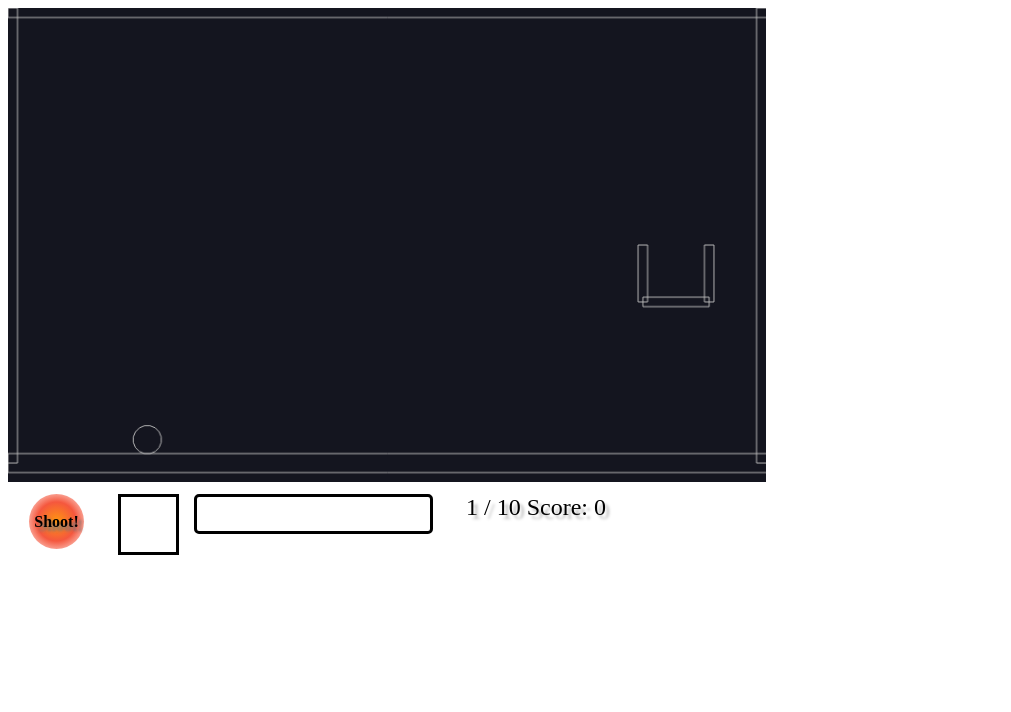
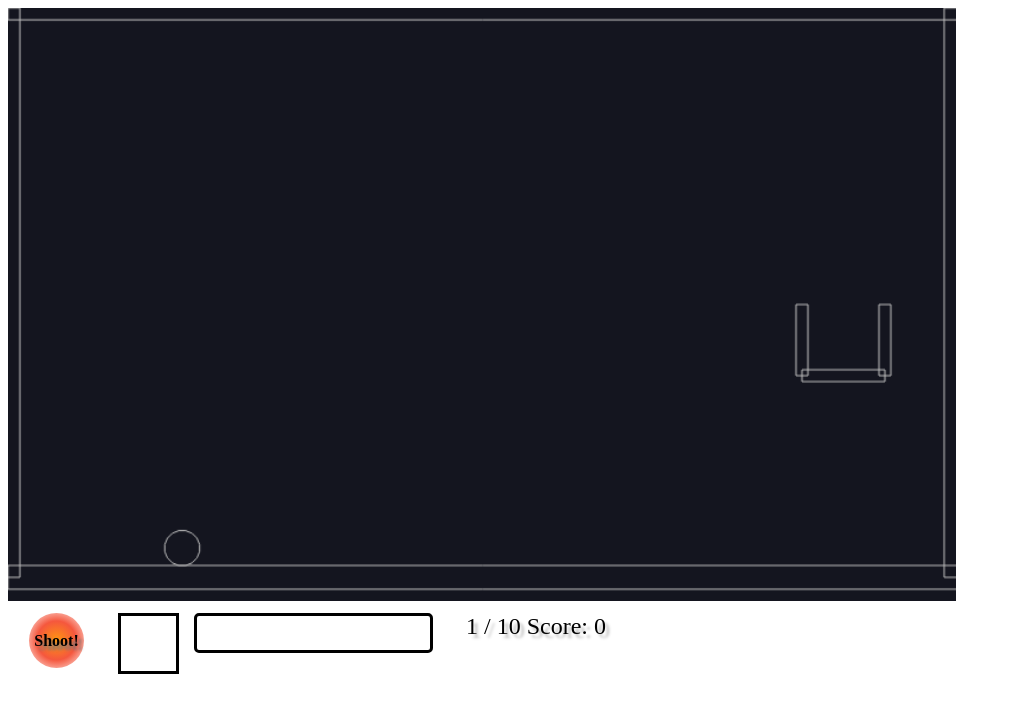
Before and after one commit to satoyuichi/FreeThrow, a website: page index.html in a window 1280 px wide. Shown: the whole page, without its empty margins (0-1011 px from the left). Drawn offline with nearby package versions, Linux system fonts and the light colour scheme.

Commit message:
Update layout.

```diff
--- a/index.html
+++ b/index.html
@@ -76,7 +76,7 @@
 	 });
 	 let canvas = document.querySelector ('#canvas_region canvas');
 	 canvas.setAttribute ('height', '500');
-	 canvas.style.width = '60%';
+	 canvas.style.width = '75%';
 
 	 let ball = Bodies.circle (400, STAGE_HEIGHT - 15, 15, { id: 'ball', restitution: 0.95, mass: 1.0, friction: 0.02 });
 	 let wallLeft = Bodies.rectangle (0, STAGE_HEIGHT / 2, WALL_THICKNESS, STAGE_HEIGHT, { isStatic: true });
--- a/main.css
+++ b/main.css
@@ -1,8 +1,9 @@
 #interface {
     position: relative;
     width: auto;
-    height: 89px;
+    height: 55px;
     margin: 8px;
+    -webkit-tap-highlight-color: rgba(0,0,0,0);
 }
 
 #button {
```
